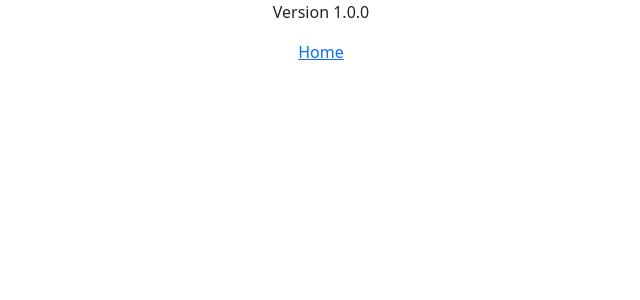
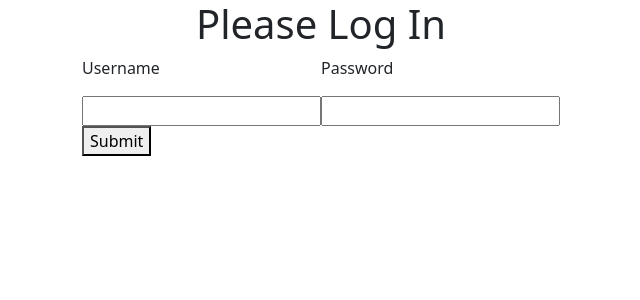
Before and after one commit to ToneGrail/crud, a React (Create React App) app: page /about in a window 1280 px wide. Shown: the top 300 px of the page, without its empty margins (319-959 px from the left). Built offline with nearby package versions, Linux system fonts and the light colour scheme.

Commit message:
Added Authorization
Using session token

```diff
--- a/package.json
+++ b/package.json
@@ -1,5 +1,5 @@
 {
-    "name": "react-task-tracker",
+    "name": "crud",
     "version": "0.1.0",
     "private": true,
     "dependencies": {
--- a/src/App.css
+++ b/src/App.css
@@ -36,3 +36,9 @@
     transform: rotate(360deg);
   }
 }
+
+.wrapper {
+    display: flex;
+    flex-direction: column;
+    align-items: center;
+}
--- a/src/App.js
+++ b/src/App.js
@@ -1,17 +1,32 @@
+import "./App.css";
 import {BrowserRouter as Router, Route, Switch} from "react-router-dom";
 import CrudBrowseForm from "./components/Hooks/CrudBrowseForm";
 import CrudEditForm from "./components/Hooks/CrudEditForm";
 import About from "./components/Hooks/About";
+import {useToken} from "./components/Helper/Utilities";
+import Login from "./components/Hooks/Login";
+
 
 function App() {
+    const {token, setToken} = useToken();
+
+    if (!token) {
         return (
+            <Login setToken={setToken} />
+        );
+    }
+
+    return (
+        <div className="wrapper">
+            <h1>CRUD APP</h1>
             <Router>
                 <Switch>
                     <Route path="/" exact component={CrudBrowseForm}/>
                     <Route path="/CrudEditForm" exact component={CrudEditForm}/>
-                <Route path="/about" component={About}/>
+                    <Route path="/about" exact component={About}/>
                 </Switch>
             </Router>
+        </div>
     );
 }
 
--- a/src/components/Helper/Utilities.js
+++ b/src/components/Helper/Utilities.js
@@ -1,6 +1,42 @@
+import {useState} from "react";
+
+const useToken = () => {
+    const getToken = () => {
+        const tokenString = sessionStorage.getItem('token');
+        //const userToken = JSON.parse(tokenString);
+        const userToken = tokenString;
+        return userToken?.token;
+    };
+
+    const [token, setToken] = useState(getToken());
+
+    const saveToken = userToken => {
+        //sessionStorage.setItem("token", JSON.stringify(userToken));
+        //setToken(userToken.token);
+        sessionStorage.setItem("token", userToken);
+        setToken(userToken);
+    };
+
+    return {
+        token: token,
+        setToken: saveToken
+    };
+}
+
+export {useToken};
+
+
+const authenticate = (method, jsonStr, id) => {
+    //return callFetch("https://www.auxpolice.org/crud/authenticate", method, jsonStr, id);
+    return callFetch("http://localhost:8080/crud/cruds/authenticate", method, jsonStr, id);
+};
+
+export {authenticate};
+
+
 const fetchCrud = (method, jsonStr, id) => {
-    return callFetch("https://www.auxpolice.org/crud/cruds", method, jsonStr, id);
-    //return callFetch("http://localhost:8080/crud/cruds", method, jsonStr, id);
+    //return callFetch("https://www.auxpolice.org/crud/cruds", method, jsonStr, id);
+    return callFetch("http://localhost:8080/crud/cruds", method, jsonStr, id);
 };
 
 export {fetchCrud};
--- a/src/components/Hooks/About.js
+++ b/src/components/Hooks/About.js
@@ -2,12 +2,10 @@ import {Link} from "react-router-dom";
 
 const About = () => {
     return (
-        <div>
-            <center>
+        <div className="wrapper">
             Version 1.0.0
             <p/>
             <Link to="/">Home</Link>
-           </center>
         </div>
     )
 }
--- a/src/components/Hooks/CrudBrowseForm.js
+++ b/src/components/Hooks/CrudBrowseForm.js
@@ -106,8 +106,7 @@ const CrudBrowseForm = () => {
     );
 
     return (
-        <div>
-            <center>
+        <div className="login-wrapper">
             <button name="btnDelete" id="btnDelete" onClick={deleteCheckedCruds}>Delete Checked</button>
             <button name="btnAdd" id="btnAdd" onClick={goToAddPage}>Add</button>
             <table>
@@ -115,8 +114,8 @@ const CrudBrowseForm = () => {
                     {crudDetailArray}
                 </tbody>
             </table>
+
             <Link to="/about">About</Link>
-            </center>
         </div>
     );
 };
--- /dev/null
+++ b/src/components/Hooks/Login.js
@@ -0,0 +1,94 @@
+import { useState } from "react";
+import PropTypes from 'prop-types';
+import { authenticate } from "../Helper/Utilities";
+import { useRef } from 'react';
+
+const Login = ({setToken}) => {
+    const [username, setUsername] = useState();
+    const usernameRef = useRef();
+
+    const [password, setPassword] = useState();
+    const passwordRef = useRef();
+
+
+    const loginUser = async credentials => {
+        let retValue = null;
+
+        try {
+            const response = await authenticate("POST", JSON.stringify(credentials), "");
+
+            const data = await response.json();
+            if (!response.ok)
+                console.log(response.statusText);
+
+            retValue = data;
+
+        } catch (err) {
+            console.log(err);
+        }
+
+        return retValue;
+    };
+
+
+    const handleSubmit = async event => {
+        event.preventDefault();
+
+        if (!username) {
+            alert("Username required!");
+            usernameRef.current.focus();
+            return;
+        }
+
+        if (!password) {
+            alert("Password required!");
+            passwordRef.current.focus();
+            return;
+        }
+
+        const crudUsers = await loginUser({
+            username : username,
+            password : password
+        });
+
+        if (crudUsers.length === 0) {
+            alert("Invalid login credentials!");
+            return;
+        }
+
+        //console.log("token saved = ", JSON.stringify(tokens[0]));
+        //setToken(JSON.stringify(tokens[0]));
+        setToken("loggedOn");
+    };
+
+    return (
+        <div className="wrapper">
+            <h1>Please Log In</h1>
+            <form onSubmit={handleSubmit}>
+                <label>
+                    <p>Username</p>
+                    <input type="text"
+                           onChange={event => setUsername(event.target.value)}
+                           ref={usernameRef}
+                    />
+                </label>
+                <label>
+                    <p>Password</p>
+                    <input type="password"
+                           onChange={event => setPassword(event.target.value)}
+                           ref={passwordRef}
+                    />
+                </label>
+                <div>
+                    <button type="submit">Submit</button>
+                </div>
+            </form>
+        </div>
+    )
+};
+
+Login.propTypes = {
+    setToken: PropTypes.func.isRequired
+};
+
+export default Login;
```
Also changed, not shown: 1 other file (tests, documents, lock files or other folders). Lines whose indentation alone changed are shown as unchanged.
